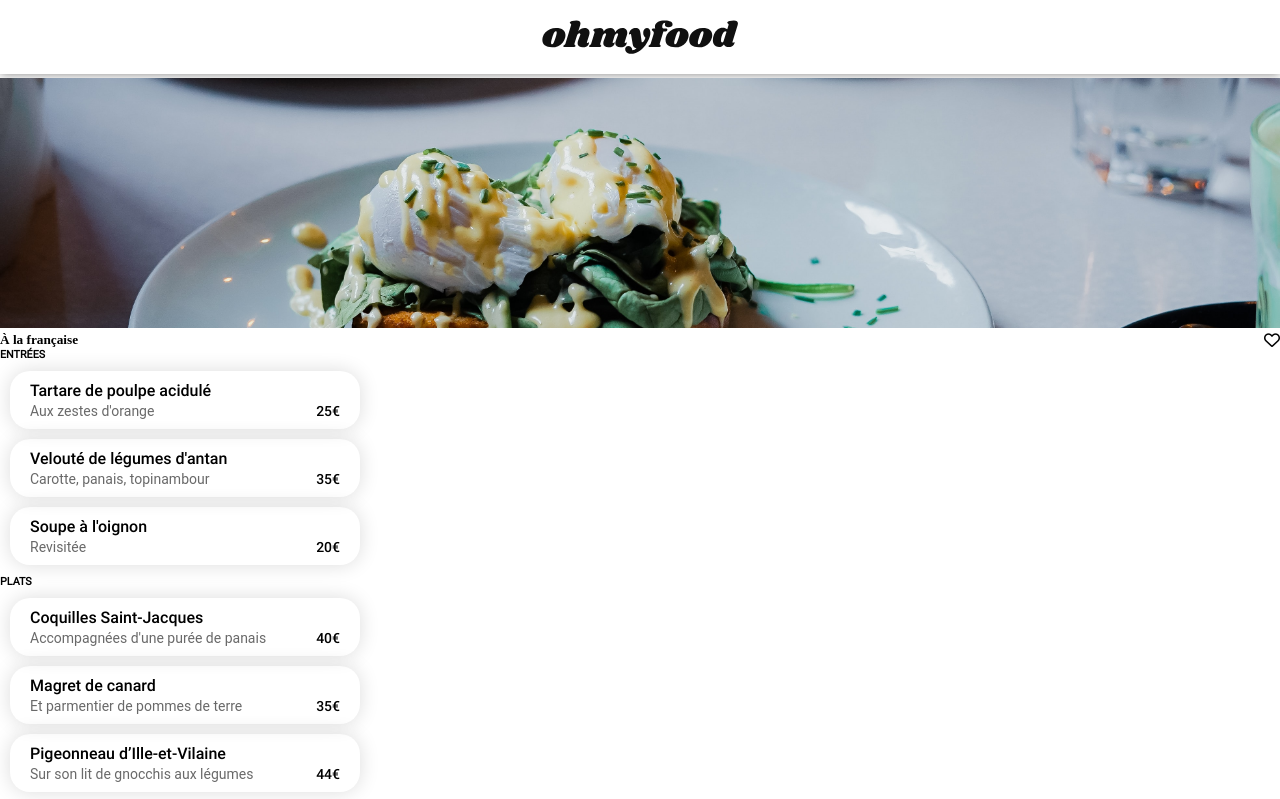
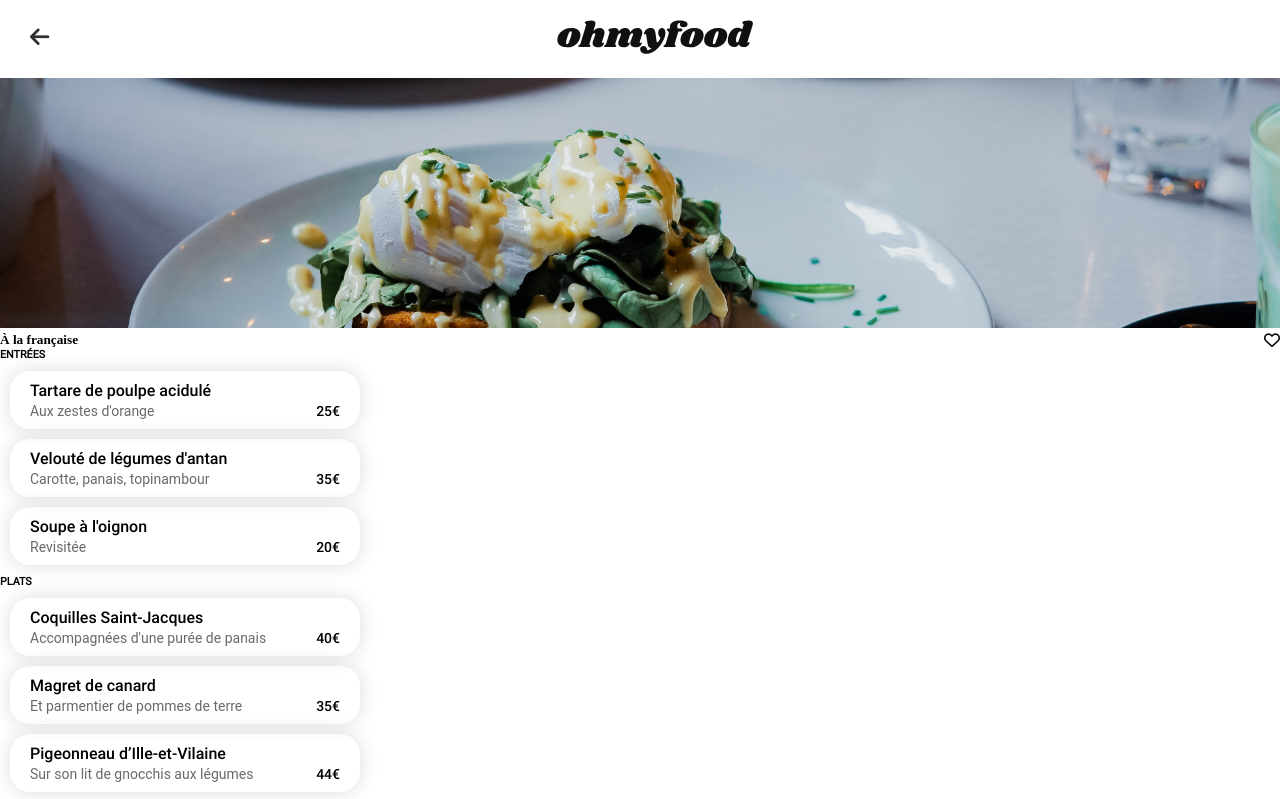
Before and after one commit to FaustineBrachotte/FaustineBrachotte.github.io, a website: page a-la-francaise.html in a window 1280 px wide. Shown: the top 799 px of the page. Drawn offline with Linux system fonts and the light colour scheme; a web font is replaced by a local one.

Commit message:
Création du header pour les pages restaurant

```diff
--- a/a-la-francaise.html
+++ b/a-la-francaise.html
@@ -12,7 +12,10 @@
 
         <!-- Header -->
 
-        <header>
+        <header class="header__restaurant">
+            <a href="index.html">
+                <i class="fa-solid fa-arrow-left header__restaurant__return"></i>
+            </a>
             <img src="images/logo/ohmyfood@2x.svg" alt="Logo">
         </header>
 
--- a/scss/style.scss
+++ b/scss/style.scss
@@ -107,11 +107,29 @@ body, button {
 /* Header */
 
 header {
+    padding: 20px;
+    margin-bottom: 4px;
+}
+
+#header__index {
     display: flex;
     justify-content: center;
-    padding: 20px;
     box-shadow: 0 0 10px #808080;
-    margin-bottom: 4px;
+}
+
+.header__restaurant {
+    display: flex;
+    align-items: center;
+    img {
+        margin-right: auto;
+        margin-left: auto;
+    }
+    &__return {
+        color: #303030;
+        font-size: 22px;
+        margin-right: auto;
+        padding-left: 10px;
+    }
 }
 
 /* Localisation */
```
Also changed, not shown: index.html (+1 -1 lines), css/style.css, 1 other file.
